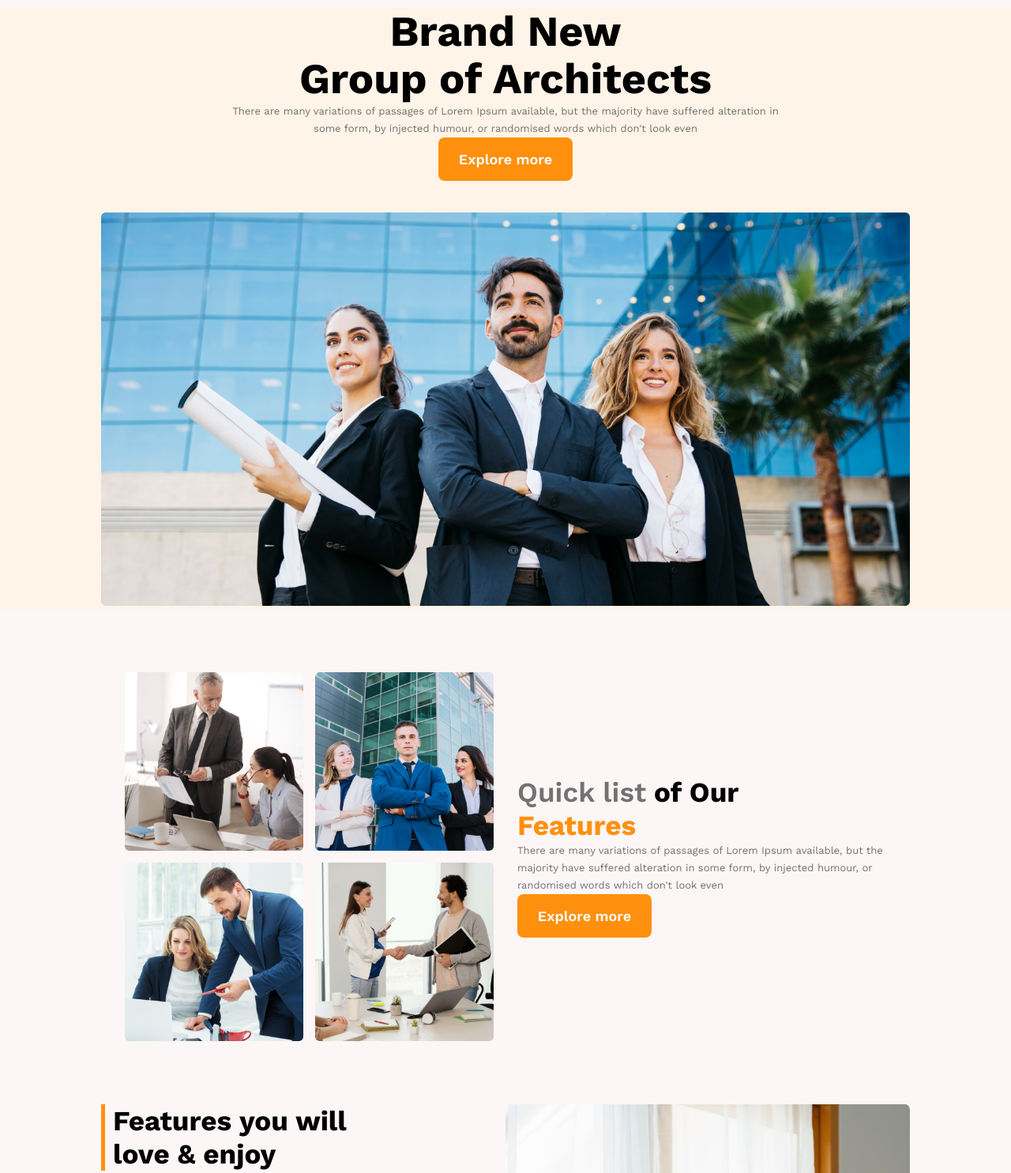
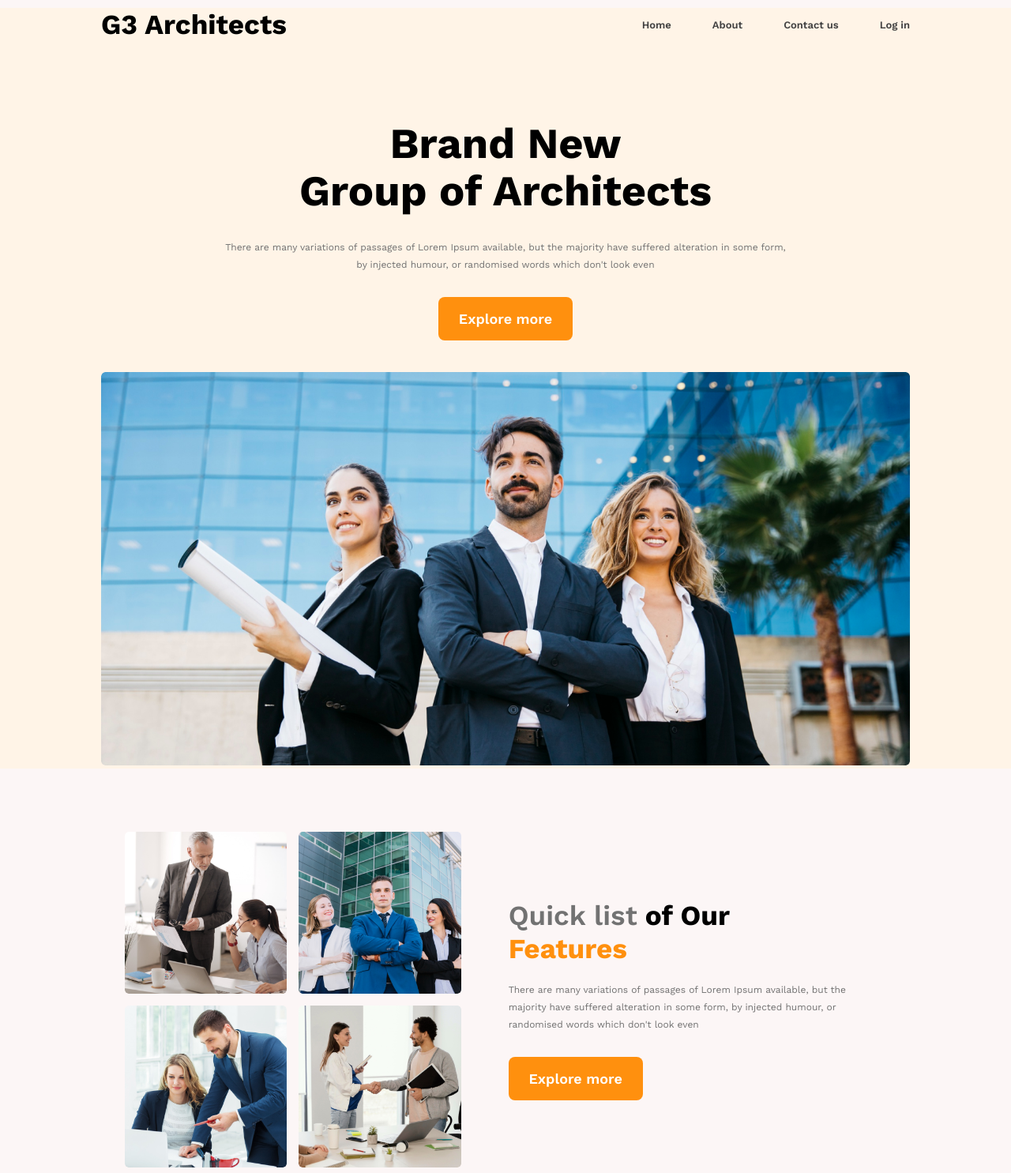
Before and after one commit to FaisalAhmedNour/g3-architects, a plain HTML site: page index.html in a window 1280 px wide. Shown: the part 40-1525 px from the top of the page at 79% size. Drawn offline with nearby package versions, Linux system fonts and the light colour scheme.

Commit message:
nav added

```diff
--- a/index.html
+++ b/index.html
@@ -19,8 +19,14 @@
 <body>
     <header class="header">
         <section class="section">
-            <nav>
-
+            <nav class="nav">
+                <h2 class="nav-title">G3 Architects</h2>
+                <ul>
+                    <li>Home</li>
+                    <li>About</li>
+                    <li>Contact us</li>
+                    <li>Log in</li>
+                </ul>
             </nav>
             <section class="header-description">
                 <h1 class="header-description-title">Brand New<br>Group of Architects</h1>
@@ -45,6 +51,7 @@
                 <img src="images/team4.png">
             </div>
             <div class="team-description">
+                <div>
                     <h1><span>Quick list</span> of Our</h1>
                     <h1 class="team-feature">Features</h1>
                     <p class="primary-para">
@@ -53,6 +60,7 @@
                         humour, or randomised words which don't look even
                     </p>
                     <button class="primary-button">Explore more</button>
+                </div>
             </div>
         </section>
         <section class="features">
--- a/styles/style.css
+++ b/styles/style.css
@@ -19,6 +19,29 @@ body {
     margin-bottom: 30px;
 }
 
+.nav {
+    display: flex;
+    justify-content: space-between;
+    align-items: center;
+    margin-bottom: 100px;
+}
+
+.nav-title {
+    font-size: 35px;
+}
+
+.nav>ul {
+    display: flex;
+    list-style: none;
+}
+
+nav>ul>li {
+    margin-left: 4em;
+    font-size: 13px;
+    color: #424242;
+    font-weight: 600;
+}
+
 .header-description {
     text-align: center;
     width: 70%;
@@ -29,11 +52,12 @@ body {
     font-weight: 700;
     font-size: 54px;
     line-height: 60px;
+    margin-bottom: 30px;
 }
 
 .primary-para {
     color: #727272;
-    font-size: 13px;
+    font-size: 12px;
     line-height: 22px;
 }
 
@@ -46,6 +70,7 @@ body {
     font-weight: 600;
     font-size: 18px;
     color: #FFFFFF;
+    margin-top: 30px;
 }
 
 /* banner */
@@ -63,8 +88,8 @@ body {
     padding: 30px;
 }
 
-.team>div {
-    width: 50%;
+.team>.team-image {
+    width: 100%;
 }
 
 .team-image {
@@ -78,17 +103,22 @@ body {
     width: 100%;
 }
 
-.team-description>h1 {
+.team-description > div {
+    padding: 30px;
+}
+
+.team-description>div>h1 {
     font-size: 35px;
 }
 
-.team-description>h1>span {
+.team-description>div>h1>span {
     font-weight: 600;
     color: #727272;
 }
 
 .team-feature {
     color: #FF900E;
+    margin-bottom: 20px;
 }
 
 /* Features */
@@ -109,7 +139,7 @@ body {
 }
 
 .feature-image {
-    width: 50%;
+    width: 55%;
 }
 
 .feature-title {
@@ -143,7 +173,7 @@ body {
     font-size: 20px;
     position: relative;
     top: -90px;
-    left: 35px;
+    left: 10px;
 }
 
 .big-button>span {
@@ -152,7 +182,6 @@ body {
 }
 
 /* fact */
-.fact {}
 
 .facts-title {
     font-size: 30px;
@@ -197,4 +226,5 @@ body {
     margin-top: 100px;
     margin-bottom: 200px;
     padding: 20px;
+
 }
```
Lines whose indentation alone changed are shown as unchanged.
